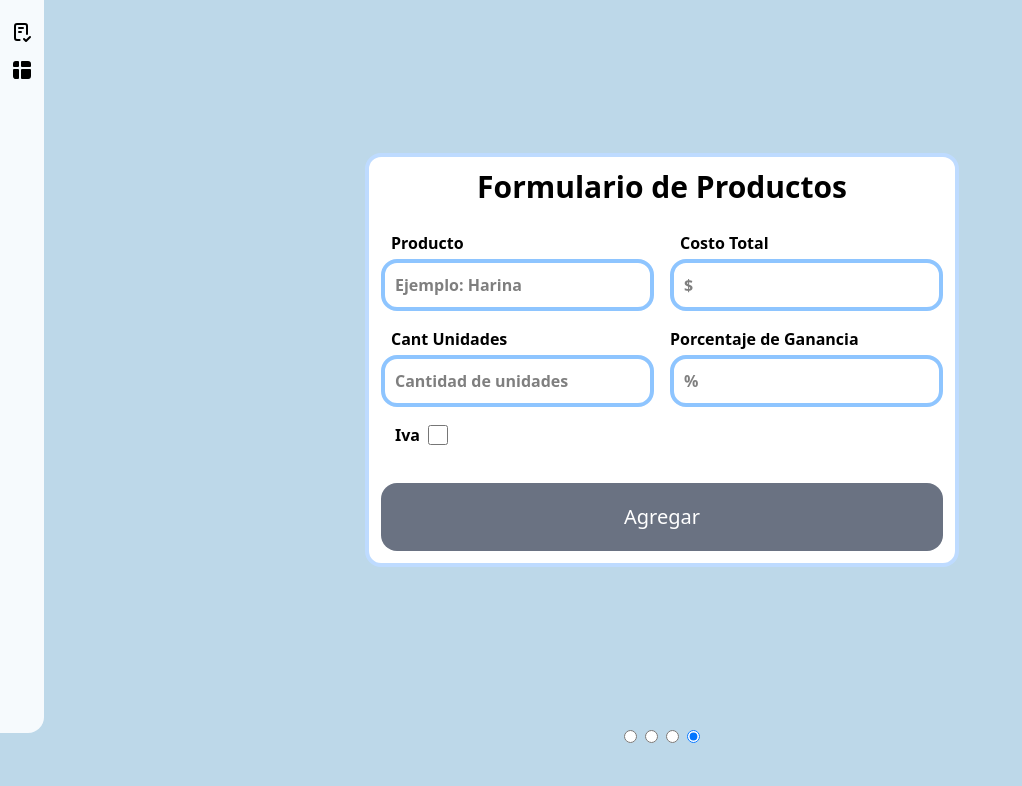
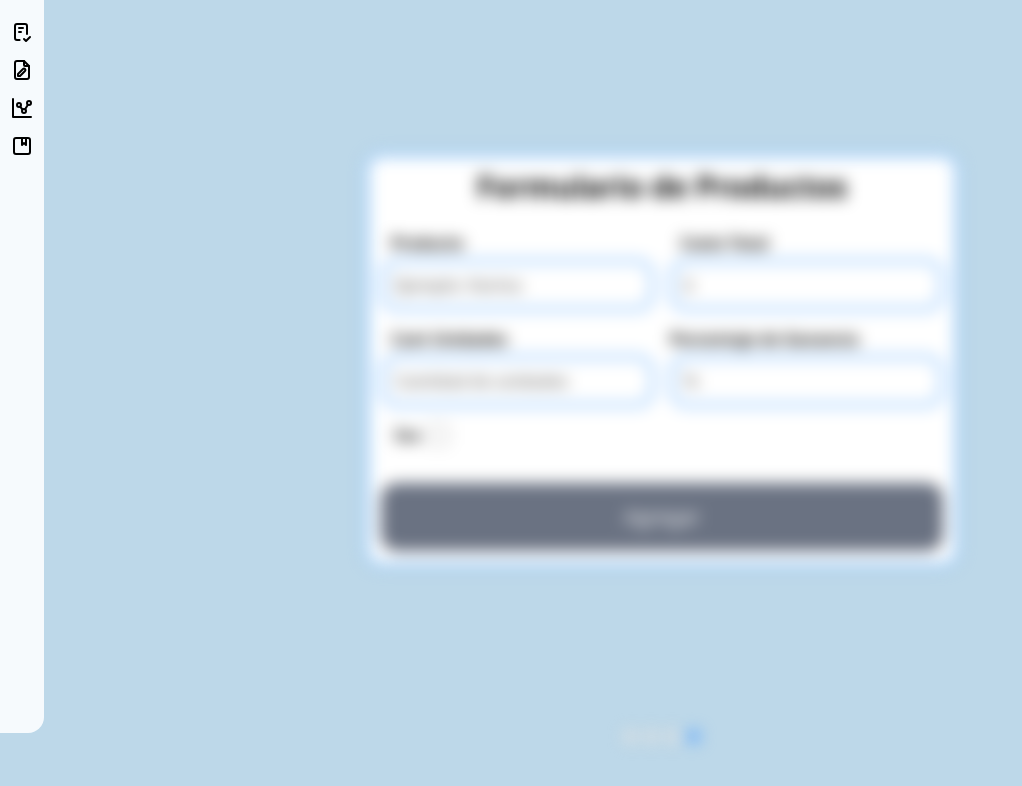
Before and after one commit to Eiderth/banner-store-repo, a React (Vite) app: page / in a window 1280 px wide. Shown: the top 786 px of the page, without its empty margins (0-1022 px from the left). Built offline with nearby package versions, Linux system fonts and the light colour scheme.

Commit message:
fix: terminado el Nav y corregidos los errores

```diff
--- a/src/components/Form.tsx
+++ b/src/components/Form.tsx
@@ -16,7 +16,7 @@ export default function Form({
   return (
     <form
       className={twMerge(
-        "w-fit p-3 border-blue-200 border-4 rounded-2xl grid gap-2 grid-cols-1 md:grid-cols-2 md:gap-4 md:p-3",
+        "w-fit p-3 border-blue-300 border-4 rounded-2xl grid gap-2 grid-cols-1 md:grid-cols-2 md:gap-4 md:p-3",
         className
       )}
     >
--- a/src/components/NavBar.tsx
+++ b/src/components/NavBar.tsx
@@ -1,27 +1,45 @@
-import type { ReactElement } from "react";
+import type { ComponentProps, ReactElement } from "react";
 import { twMerge } from "tailwind-merge";
 
-type Links = {
+export type Links = {
   link: string;
   icon: ReactElement;
+  info?: string;
 };
 
 type Props = {
   className?: string;
   links: Links[];
   classNameLi?: string;
-};
+  classNameSpan?: string;
+} & ComponentProps<"nav">;
 
-export default function NavBar({ className, links, classNameLi }: Props) {
+export default function NavBar({
+  className,
+  links,
+  classNameLi,
+  classNameSpan,
+  ...props
+}: Props) {
   return (
-    <nav>
-      <ul className={twMerge("flex flex-col gap-3.5", className)}>
+    <nav {...props}>
+      <ul className={twMerge("flex flex-col relative gap-3.5", className)}>
         {links.map((link) => (
           <li
             key={link.link}
-            className={twMerge("transition-all", classNameLi)}
+            className={twMerge("transition-all relative group", classNameLi)}
           >
             <a href={`#${link.link}`}>{link.icon}</a>
+            {link.info && (
+              <span
+                className={twMerge(
+                  "transition-opacity group-hover:opacity-100 opacity-0 group-hover:inline-block hidden absolute top-1/2 -translate-y-1/2",
+                  classNameSpan
+                )}
+              >
+                {link.info}
+              </span>
+            )}
           </li>
         ))}
       </ul>
--- a/src/features/app-user/components/NavApp.tsx
+++ b/src/features/app-user/components/NavApp.tsx
@@ -1,23 +1,45 @@
-import NavBar from "../../../components/NavBar";
-import { IconChecklist, IconTableFilled } from "@tabler/icons-react";
-type Props = {};
+import NavBar, { type Links } from "../../../components/NavBar";
+import {
+  IconAlbum,
+  IconChartDots,
+  IconChecklist,
+  IconFilePencil,
+} from "@tabler/icons-react";
+type Props = {
+  isHover: (boolean: boolean) => void;
+};
 
-const links = [
+const links: Links[] = [
   {
     link: "formulario",
     icon: <IconChecklist />,
+    info: "Formulario",
+  },
+  {
+    link: "data",
+    icon: <IconFilePencil />,
+    info: "Data",
+  },
+  {
+    link: "calc",
+    icon: <IconChartDots />,
+    info: "Calculos",
   },
   {
     link: "banner",
-    icon: <IconTableFilled />,
+    icon: <IconAlbum />,
+    info: "Banner",
   },
 ];
-export default function NavApp({}: Props) {
+export default function NavApp({ isHover }: Props) {
   return (
     <NavBar
+      onMouseEnter={() => isHover(true)}
+      onMouseLeave={() => isHover(false)}
       links={links}
-      className="w-fit h-11/12 p-2.5 pt-5 rounded-br-2xl bg-[#F6FAFD] group "
-      classNameLi="group-hover:bg-gray-50 group-hover:p-2.5 group-hover:rounded-2xl"
+      className="w-fit h-11/12 p-2.5 pt-5 rounded-br-2xl bg-[#F6FAFD] hover:gap-5 group z-50"
+      classNameLi="p-0 group-hover:p-2.5"
+      classNameSpan="left-full ml-6 bg-[#F6FAFD] p-2 rounded-2xl"
     />
   );
 }
--- a/src/features/app-user/components/SectionCal.tsx
+++ b/src/features/app-user/components/SectionCal.tsx
@@ -1,13 +1,14 @@
 import { useContext } from "react";
 import Banner from "../../../components/Banner";
 import { Context } from "../../../contexts/Contex";
-type Props = {};
+type Props = { id: string };
 
-export default function SectionCalc({}: Props) {
+export default function SectionCalc({ id }: Props) {
   const { productsProps, products } = useContext(Context);
 
   return (
     <section
+      id={id}
       className="w-full min-h-full p-3.5 grid grid-cols-2 grid-rows-[1fr_auto_1fr] place-items-center gap-4
     lg:grid-cols-3 lg:grid-rows-2 lg:p-10 lg:gap-10"
     >
--- a/src/features/app-user/components/SectionData.tsx
+++ b/src/features/app-user/components/SectionData.tsx
@@ -2,12 +2,17 @@ import Banner from "../../../components/Banner";
 import { useContext } from "react";
 import { Context } from "../../../contexts/Contex";
 
-type Props = {};
+type Props = {
+  id: string;
+};
 
-export default function SectionData({}: Props) {
+export default function SectionData({ id }: Props) {
   const { productsProps, deleteProduct } = useContext(Context);
   return (
-    <section className="w-full h-full flex flex-col items-center justify-center p-2">
+    <section
+      id={id}
+      className="w-full h-full flex flex-col items-center justify-center p-2"
+    >
       <Banner
         className="w-full md:w-[80%] md:p-2.5 min-h-60 max-h-full"
         classNameTable="md:border-spacing-2"
--- a/src/features/app-user/index.tsx
+++ b/src/features/app-user/index.tsx
@@ -5,15 +5,17 @@ import SectionBanner from "./components/SectionBanner";
 import Slider from "../../components/Slider";
 import ComponentContext from "../../contexts/ComponentContext";
 import NavApp from "./components/NavApp";
+import { useState } from "react";
 export default function Aplication() {
+  const [isHover, setIsHover] = useState(false);
   return (
     <ComponentContext>
       <main className="flex w-dvw">
-        <NavApp />
-        <Slider className="flex-1">
+        <NavApp isHover={setIsHover} />
+        <Slider className={`flex-1 ${isHover ? "blur-sm" : ""}`}>
           <SectionForm id="formulario" />
-          <SectionData />
-          <SectionCalc />
+          <SectionData id="data" />
+          <SectionCalc id="calc" />
           <SectionBanner id="banner" />
         </Slider>
       </main>
```
